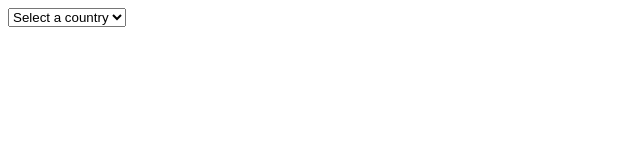
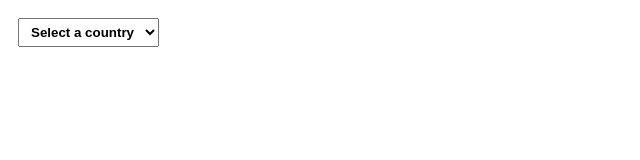
Before and after one commit to mayaclaros/timezone-dropdown, a plain HTML site: page index.html in a window 1280 px wide. Shown: the whole page, without its empty margins (0-640 px from the left). Drawn offline with Linux system fonts and the light colour scheme.

Commit message:
Added css to dropdown box

```diff
--- a/index.html
+++ b/index.html
@@ -3,7 +3,7 @@
   <head>
     <meta charset="UTF-8" />
     <meta name="viewport" content="width=device-width, initial-scale=1.0" />
-    <link href="src/styles.css" rel="stylesheet" type="text/css" />
+    <link href="src/style.css" rel="stylesheet" type="text/css" />
 
     <title>Timezone Dropdown</title>
   </head>
--- a/src/style.css
+++ b/src/style.css
@@ -1,4 +1,7 @@
 .country {
   text-align: center;
-  color: purple;
+  color: black;
+  padding: 5px 8px;
+  font-weight: bold;
+  margin: 10px 10px 10px 10px;
 }
```
